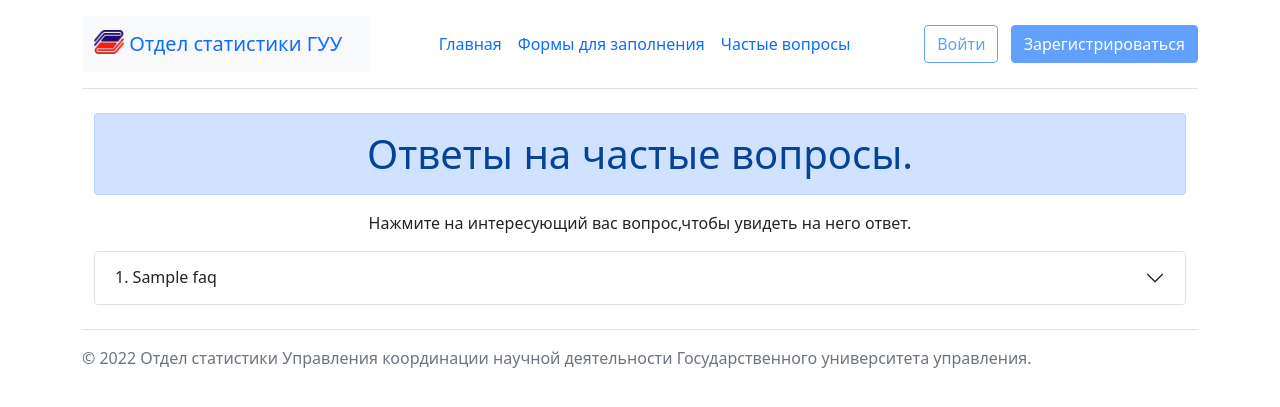
After one commit to finking/stat_univer, a Django app: page /faq in a window 1280 px wide. The commit adds this page. Shown: the top 407 px of the page. Run offline with Django 4.2, Linux system fonts and the light colour scheme; tables that the repository leaves empty hold one stand-in row (values such as "Sample post").

Commit message:
Add faq.

```diff
--- a/stat_univer/main/admin.py
+++ b/stat_univer/main/admin.py
@@ -1,5 +1,5 @@
 from django.contrib import admin
-from .models import Institute, Departure, Employee, Conference
+from .models import Institute, Departure, Employee, Conference, FAQ
 
 
 class InstituteAdmin(admin.ModelAdmin):
@@ -12,6 +12,7 @@ admin.site.register(Institute, InstituteAdmin)
 admin.site.register(Departure)
 admin.site.register(Employee)
 admin.site.register(Conference)
+admin.site.register(FAQ)
 
 admin.site.site_title = 'Админ-панель сайта отдела статистики ГУУ'
 admin.site.site_header = 'Админ-панель сайта отдела статистики ГУУ'
--- a/stat_univer/main/models.py
+++ b/stat_univer/main/models.py
@@ -170,3 +170,21 @@ class Conference(models.Model):
 
     def __str__(self):
         return self.Name
+
+
+class FAQ(models.Model):
+    Question = models.CharField('Вопрос', max_length=250)
+
+    Answer = models.TextField('Ответ')
+
+    Link = models.URLField('Ссылка на видео (при наличии)',
+                          help_text='Ссылка должна начинаться с http:// или https:// (например: https://yandex.ru/)',
+                          blank=True,
+                          null=True)
+
+    class Meta:
+        verbose_name = "Вопрос"
+        verbose_name_plural = "Вопросы"
+
+    def __str__(self):
+        return self.Question
--- a/stat_univer/main/templates/main/base.html
+++ b/stat_univer/main/templates/main/base.html
@@ -8,29 +8,37 @@
     <meta http-equiv="X-UA-Compatible" content="ie=edge">
     <title>{% block title %} {% endblock %} </title>
     <link rel="stylesheet" href="https://cdn.jsdelivr.net/npm/bootstrap@5.1.3/dist/css/bootstrap.min.css">
+    <script src="https://cdn.jsdelivr.net/npm/bootstrap@5.1.3/dist/js/bootstrap.min.js"></script>
     <link rel="stylesheet" href="{% static 'main/css/style.css' %}">
     <link rel="shortcut icon" href="{% static 'main/images/guu.ico' %}" type="images/x-icon">
 </head>
 <body>
     <div class="container col-12">
         <header class="d-flex flex-wrap align-items-center justify-content-center justify-content-md-between py-3 mb-4 border-bottom">
-          <a href="/" class="d-flex align-items-center col-md-3 mb-2 mb-md-0 text-dark text-decoration-none">
-            <svg class="bi me-2" width="40" height="32" role="img" aria-label="Bootstrap"><use xlink:href="#bootstrap"></use></svg>
-            <h5 class="text-primary" >
-                <img src="{% static 'main/images/31-thumb_logo.jpg' %}" alt="" width="30" height="24" class="d-inline-block align-text-top">
+<!--          <a href="/" class="d-flex align-items-center col-md-3 mb-2 mb-md-0 text-dark text-decoration-none">-->
+<!--            <h5 class="text-primary" >-->
+<!--                <img src="{% static 'main/images/31-thumb_logo.jpg' %}" alt="" width="30" height="24" class="d-inline-block align-text-top">-->
+<!--                    Отдел статистики ГУУ-->
+<!--            </h5>-->
+<!--          </a>-->
+            <nav class="navbar navbar-light bg-light">
+              <div class="container-fluid">
+                <a class="navbar-brand text-primary" href="/">
+                  <img src="{% static 'main/images/31-thumb_logo.jpg' %}" alt="" width="30" height="24" class="d-inline-block align-text-top">
                     Отдел статистики ГУУ
-            </h5>
-          </a>
+                </a>
+              </div>
+            </nav>
 
           <ul class="nav col-12 col-md-auto mb-2 justify-content-center mb-md-0">
             <li><a href="{% url 'index' %}" class="nav-link px-2">Главная</a></li>
             <li><a href="{% url 'vvod' %}" class="nav-link px-2">Формы для заполнения</a></li>
-            <li><a href="#" class="nav-link px-2">Частые вопросы</a></li>
+            <li><a href="{% url 'faq' %}" class="nav-link px-2">Частые вопросы</a></li>
           </ul>
 
           <div class="col-md-3 text-end">
-<!--            <button type="button" class="btn btn-outline-primary me-2">Войти</button>-->
-<!--            <button type="button" class="btn btn-primary">Зарегистрироваться</button>-->
+            <button type="button" class="btn btn-outline-primary me-2 disabled">Войти</button>
+            <button type="button" class="btn btn-primary disabled">Зарегистрироваться</button>
           </div>
         </header>
         {% block content %} {% endblock %}
--- a/stat_univer/main/templates/main/conference.html
+++ b/stat_univer/main/templates/main/conference.html
@@ -5,7 +5,7 @@
 {% endblock %}
 
 {% block content %}
-    <h1 class="text-center text-primary">Конференции.</h1>
+    <h1 class="text-center alert alert-primary">Конференции.</h1>
     <br>
 <div class="row g-5">
 
--- /dev/null
+++ b/stat_univer/main/templates/main/faq.html
@@ -0,0 +1,35 @@
+{% extends 'main/base.html'  %}
+
+{% block title %}
+    Частые вопросы
+{% endblock %}
+
+{% block content %}
+
+<div class="container">
+  <h1 class="text-center  alert alert-primary"> Ответы на частые вопросы.</h1>
+  <p class="text-center"> Нажмите на интересующий вас вопрос,чтобы увидеть на него ответ.</p>
+    {% if faqs %}
+        <div class="accordion" id="accordionFaq">
+        {% for faq in faqs%}
+            <div class="accordion-item border mt-3">
+              <h2 class="accordion-header" id="heading{{faq.id}}">
+                <button class="accordion-button collapsed" type="button" data-bs-toggle="collapse" data-bs-target="#collapse{{faq.id}}" aria-expanded="false" aria-controls="collapse{{faq.id}}">
+                  {{faq.id}}. {{ faq.Question}}
+                </button>
+              </h2>
+              {% autoescape off %}
+              <div id="collapse{{faq.id}}" class="accordion-collapse collapse" aria-labelledby="heading{{faq.id}}" data-bs-parent="#accordionFaq">
+                <div class="accordion-body">
+                  {{ faq.Answer}}
+                </div>
+              </div>
+              {% endautoescape %}
+            </div>
+        {% endfor %}
+        </div>
+   {% else%}
+    <p>Раздел находится в разработке</p>
+   {% endif %}
+</div>
+{% endblock %}
--- a/stat_univer/main/templates/main/index.html
+++ b/stat_univer/main/templates/main/index.html
@@ -6,9 +6,9 @@
 
 {% block content %}
 
-<div class="col-md-8 offset-md-3">
+<div class="col-md-8 offset-md-2">
     <main>
-    <h1 class="text-center pb-3 pt-3">Добро пожаловать на сайт Отдела статистики УКНИ ГУУ.</h1>
+    <h1 class="text-center pb-3 pt-3 alert alert-primary">Добро пожаловать на сайт Отдела статистики УКНИ ГУУ.</h1>
 <!--        <hr class="col-3 col-md-2 mb-5">-->
     <p class="fs-5 col-md-12 text-center pb-3 pt-3">Сайт создан для централизованного сбора и дальнейшей обработки массива данных поступающего
     в отдел статистики.</p>
--- a/stat_univer/main/templates/main/institute.html
+++ b/stat_univer/main/templates/main/institute.html
@@ -5,7 +5,7 @@
 {% endblock %}
 
 {% block content %}
-<h1 class="text-center ">
+<h1 class="text-center alert alert-primary col-md-8 offset-md-2">
     <svg xmlns="http://www.w3.org/2000/svg" width="30" height="30" fill="currentColor" class="bi bi-book" viewBox="0 0 16 16">
       <path d="M1 2.828c.885-.37 2.154-.769 3.388-.893 1.33-.134 2.458.063 3.112.752v9.746c-.935-.53-2.12-.603-3.213-.493-1.18.12-2.37.461-3.287.811V2.828zm7.5-.141c.654-.689 1.782-.886 3.112-.752 1.234.124 2.503.523 3.388.893v9.923c-.918-.35-2.107-.692-3.287-.81-1.094-.111-2.278-.039-3.213.492V2.687zM8 1.783C7.015.936 5.587.81 4.287.94c-1.514.153-3.042.672-3.994 1.105A.5.5 0 0 0 0 2.5v11a.5.5 0 0 0 .707.455c.882-.4 2.303-.881 3.68-1.02 1.409-.142 2.59.087 3.223.877a.5.5 0 0 0 .78 0c.633-.79 1.814-1.019 3.222-.877 1.378.139 2.8.62 3.681 1.02A.5.5 0 0 0 16 13.5v-11a.5.5 0 0 0-.293-.455c-.952-.433-2.48-.952-3.994-1.105C10.413.809 8.985.936 8 1.783z"/>
     </svg>
--- a/stat_univer/main/urls.py
+++ b/stat_univer/main/urls.py
@@ -8,5 +8,6 @@ urlpatterns = [
     path('department', views.department, name='department'),
     path('lecturer', views.lecturer, name='lecturer'),
     path('conference', views.conference, name='conference'),
-    path('history', views.history, name='history')
+    path('history', views.history, name='history'),
+    path('faq', views.faq, name='faq')
 ]
--- a/stat_univer/main/views.py
+++ b/stat_univer/main/views.py
@@ -1,5 +1,5 @@
 from django.shortcuts import render, redirect
-from .models import Institute, Conference, Employee
+from .models import Institute, Conference, Employee, FAQ
 from .forms import ConferenceForm, InstituteForm, HistoryForm
 
 
@@ -94,3 +94,8 @@ def history(request):
                'message': message,
                'form': form}
     return render(request, 'main/history.html', context)
+
+
+def faq(request):
+    faqs = FAQ.objects.order_by('id')
+    return render(request, 'main/faq.html', {'faqs': faqs})
```
Also changed, not shown: stat_univer/main/forms.py (+26 -1 lines), stat_univer/main/templates/main/conference_zapas.html (deleted, +0 -144 lines), stat_univer/main/migrations/0002_faq_alter_employee_options_alter_conference_status.py (added).
